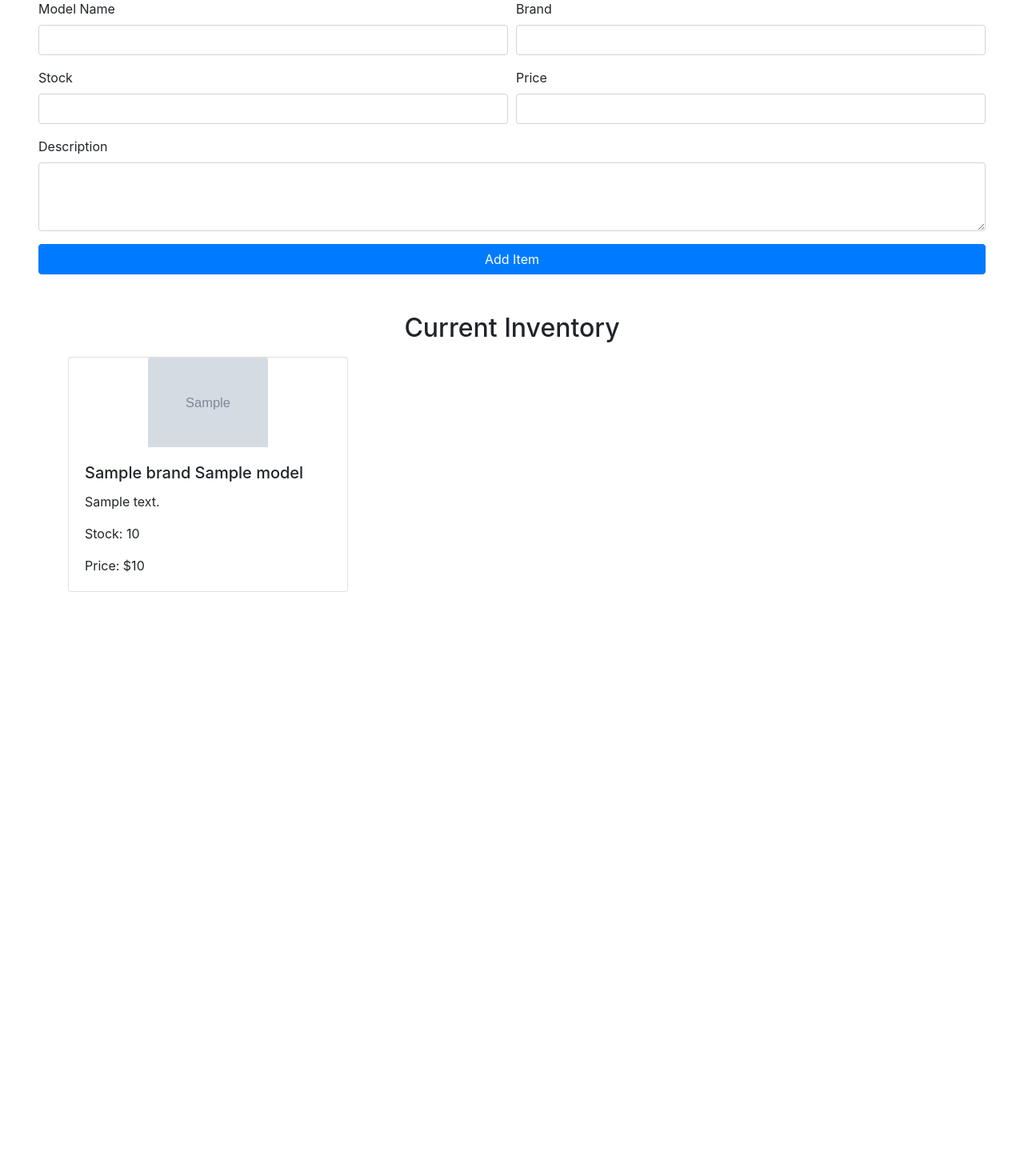
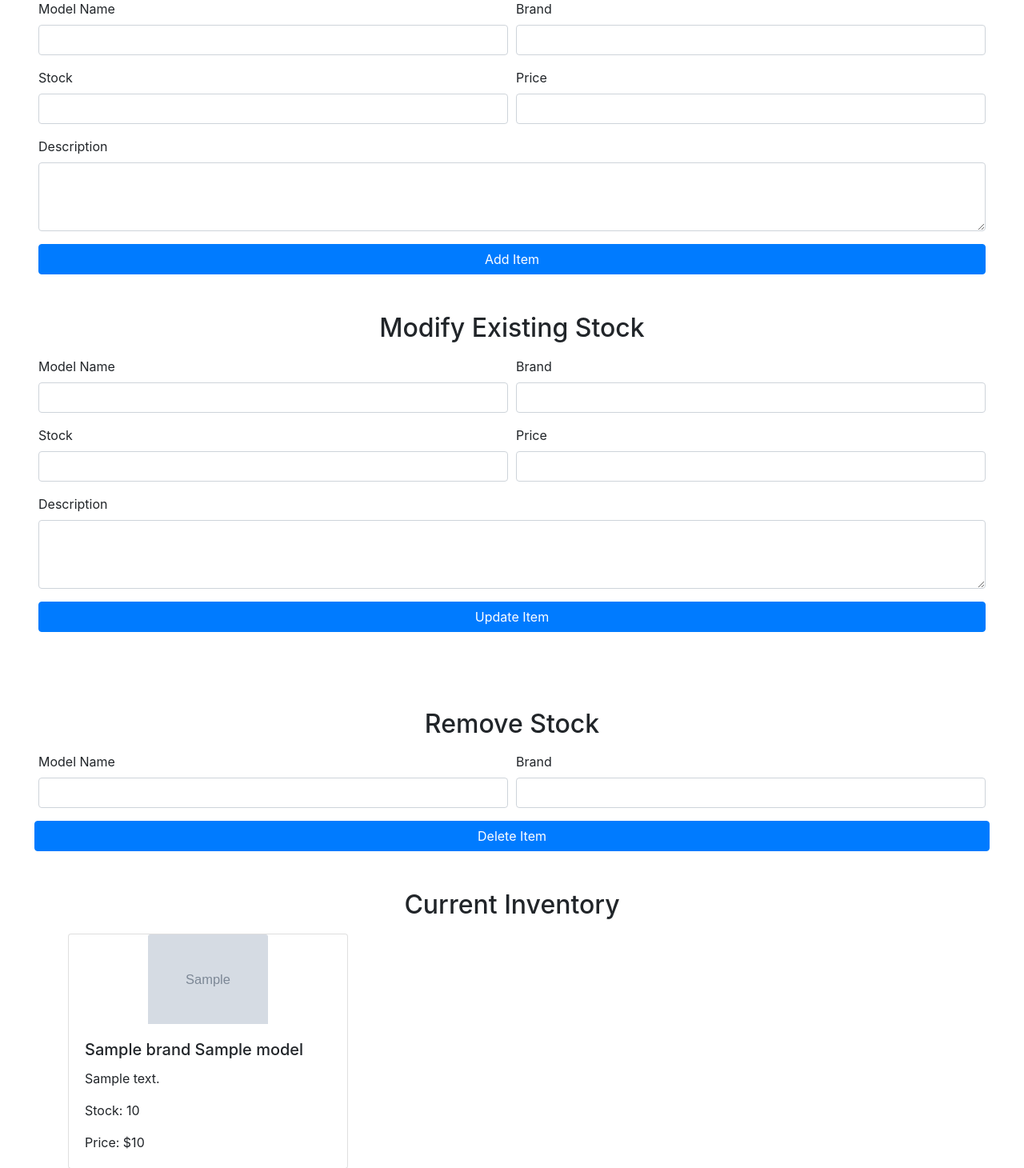
Before and after one commit to Akatsuki49/MicroServicesRabbitMq, a Flask app: a page that uses templates/inventory.html in a window 1280 px wide. Shown: the part 215-1675 px from the top of the page at 80% size. Before the commit the page ends 955 px from the top, so only its background shows below. Run offline with Flask 3, Linux system fonts and the light colour scheme; the visitor is signed in with stand-in values (Sample User, id 1); grey boxes marked "Sample" are stand-in pictures; a database or web service that is not in the repository returns one stand-in record (values such as "Sample title"); some libraries are stand-ins or nearby versions.

Commit message:
added admin modify and delete stock functionality

```diff
--- a/server.py
+++ b/server.py
@@ -1,3 +1,5 @@
+import random
+import string
 from flask import Flask, request, session, redirect, url_for, render_template
 from pymongo import MongoClient
 
@@ -79,29 +81,68 @@ def home(username):
 def inventory(username):
     name = username
     watches = database.get_collection("watches")
+    alert_message = ""
 
     if request.method == "POST":
-        model = request.form["model"]
-        brand = request.form["brand"]
-        stock = request.form["stock"]
-        price = request.form["price"]
-        description = request.form["description"]
-        image = "https://images-cdn.ubuy.co.in/6537918bb0cbde4d66135ca0-rolex-oyster-perpetual-41mm-automatic.jpg"
+        if "deleteItem" in request.form:
+            model = request.form["model"]
+            brand = request.form["brand"]
+            watch_exists = watches.count_documents({"model": model, "brand": brand})
+            if watch_exists > 0:
+                print("\nDeleting this watch ", model, " ", brand, " details\n")
+                watches.delete_one({"model": model, "brand": brand})
+                alert_message = "Item successfully deleted"
+            else:
+                alert_message = (
+                    "Item wasnt found in the database. So, no item was deleted."
+                )
 
-        watches.insert_one(
-            {
-                "model": model,
-                "brand": brand,
-                "stock": stock,
-                "price": price,
-                "description": description,
-                "image": image,
-            }
-        )
+        else:
+            model = request.form["model"]
+            brand = request.form["brand"]
+            stock = request.form["stock"]
+            price = request.form["price"]
+            description = request.form["description"]
+            image = "https://images-cdn.ubuy.co.in/6537918bb0cbde4d66135ca0-rolex-oyster-perpetual-41mm-automatic.jpg"
+
+            if "addItem" in request.form:
+                watches.insert_one(
+                    {
+                        "model": model,
+                        "brand": brand,
+                        "stock": stock,
+                        "price": price,
+                        "description": description,
+                        "image": image,
+                    }
+                )
+                alert_message = "Item successfully added"
+            elif "updateItem" in request.form:
+                watch_exists = watches.count_documents({"model": model, "brand": brand})
+                if watch_exists > 0:
+                    print("\nUpdating this watch ", model, " ", brand, " details\n")
+                    watches.update_one(
+                        {"model": model, "brand": brand},
+                        {
+                            "$set": {
+                                "stock": stock,
+                                "price": price,
+                                "description": description,
+                                "image": image,
+                            }
+                        },
+                    )
+                    print("Item successfully updated")
+                    alert_message = "Item successfully updated"
+                else:
+                    alert_message = "Item wasnt found in the database."
 
     watch_list = list(watches.find())
     print(watch_list)
-    return render_template("inventory.html", username=name, watches=watch_list)
+
+    return render_template(
+        "inventory.html", username=name, watches=watch_list, alert_message=alert_message
+    )
 
 
 @server.route("/logout")
--- a/templates/inventory.html
+++ b/templates/inventory.html
@@ -3,7 +3,7 @@
 <head>
   <meta charset="UTF-8">
   <meta name="viewport" content="width=device-width, initial-scale=1.0">
-  <title>Document</title>
+  <title>Watch Inventory</title>
   <link href="https://maxcdn.bootstrapcdn.com/bootstrap/4.5.2/css/bootstrap.min.css" rel="stylesheet">
   <link rel="preconnect" href="https://fonts.googleapis.com">
   <link rel="preconnect" href="https://fonts.gstatic.com" crossorigin>
@@ -36,7 +36,7 @@
   <h1 class="text-center"> Admin page</h1>
   <br><br>
   <h2 class="text-center mb-3">Add new item</h2>
-  <form action="{{ url_for('inventory', username=session['username']) }}" class="mx-5 mb-5" method="POST">
+  <form id="addItem" action="{{ url_for('inventory', username=session['username']) }}" class="mx-5 mb-5" method="POST">
     <div class="form-row">
       <div class="col-md-6 mb-3">
         <label for="model">Model Name</label>
@@ -61,8 +61,54 @@
       <label for="description">Description</label>
       <textarea class="form-control" id="description" name="description" rows="3" required></textarea>
     </div>
-    <button type="submit" class="btn btn-primary btn-block">Add Item</button>
+    <button type="submit" class="btn btn-primary btn-block" name="addItem">Add Item</button>
   </form>
+
+  <h2 class="text-center mb-3">Modify Existing Stock</h2>
+  <form id="modifyItem" action="{{ url_for('inventory', username=session['username']) }}" class="mx-5 mb-5" method="POST">
+    <div class="form-row">
+      <div class="col-md-6 mb-3">
+        <label for="model">Model Name</label>
+        <input type="text" class="form-control" id="model" name="model" required>
+      </div>
+      <div class="col-md-6 mb-3">
+        <label for="brand">Brand</label>
+        <input type="text" class="form-control" id="brand" name="brand" required>
+      </div>
+    </div>
+    <div class="form-row">
+      <div class="col-md-6 mb-3">
+        <label for="stock">Stock</label>
+        <input type="number" class="form-control" id="stock" name="stock" required>
+      </div>
+      <div class="col-md-6 mb-3">
+        <label for="price">Price</label>
+        <input type="number" step="0.01" class="form-control" id="price" name="price" required>
+      </div>
+    </div>
+    <div class="form-group">
+      <label for="description">Description</label>
+      <textarea class="form-control" id="description" name="description" rows="3" required></textarea>
+    </div>
+    <button type="submit" class="btn btn-primary btn-block" name="updateItem">Update Item</button>
+  </form>
+  <br><br>
+
+  <h2 class="text-center mb-3">Remove Stock</h2>
+  <form id="deleteItem" class="mx-5 mb-5" action="{{ url_for('inventory', username=session['username']) }}" method="post">
+    <div class="form-row">
+      <div class="col-md-6 mb-3">
+        <label for="model">Model Name</label>
+        <input type="text" class="form-control" id="model" name="model" required>
+      </div>
+      <div class="col-md-6 mb-3">
+        <label for="brand">Brand</label>
+        <input type="text" class="form-control" id="brand" name="brand" required>
+      </div>
+      <button type="submit" name="deleteItem" class="btn btn-primary btn-block">Delete Item</button>
+    </div>
+  </form>
+
   <h2 class="text-center mb-3">Current Inventory</h2>
   <div class="container">
     <div class="row">
@@ -87,5 +133,13 @@
   <script src="https://ajax.googleapis.com/ajax/libs/jquery/3.5.1/jquery.min.js"></script>
   <script src="https://cdnjs.cloudflare.com/ajax/libs/popper.js/1.16.0/umd/popper.min.js"></script>
   <script src="https://maxcdn.bootstrapcdn.com/bootstrap/4.5.2/js/bootstrap.min.js"></script>
+  <script>
+    $(document).ready(function() {
+    var alertMessage = "{{ alert_message }}";
+    if (alertMessage) {
+      alert(alertMessage);
+    }
+    });
+  </script>
 </body>
 </html>
```
